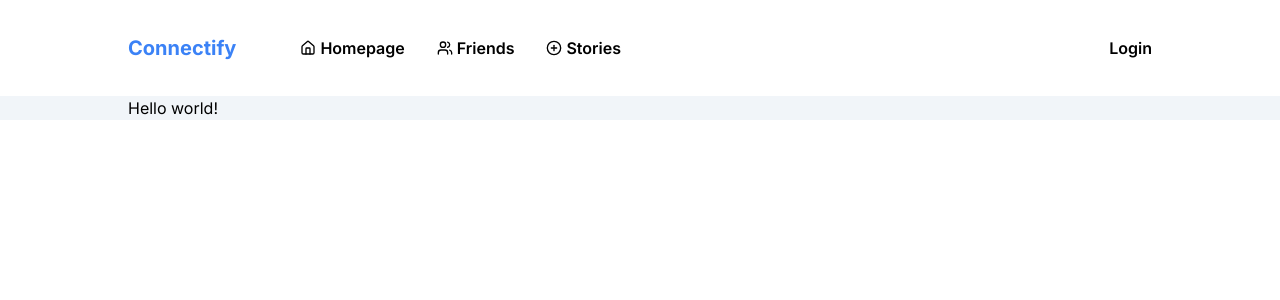
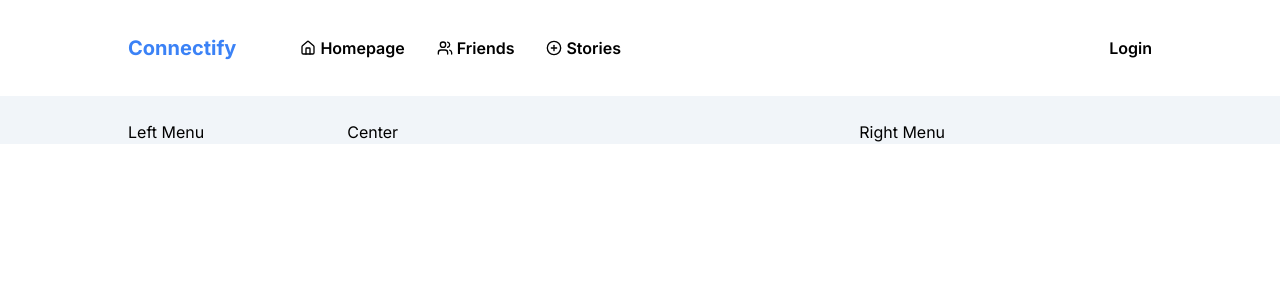
Before and after one commit to fath-nasrudin/connectify, a Next.js app: page / in a window 1280 px wide. Shown: the top 300 px of the page. Built offline with nearby package versions, Linux system fonts and the light colour scheme; no server answers.

Commit message:
feat[homepage]: Add homepage layout

```diff
--- a/app/page.tsx
+++ b/app/page.tsx
@@ -1,7 +1,9 @@
 export default function Home() {
   return (
-    <main>
-      <div>Hello world!</div>
-    </main>
+    <div className="pt-6 flex gap-6">
+      <div className="hidden xl:block w-[20%]">Left Menu</div>
+      <div className="w-full lg:w-[70%] xl:w-[50%]">Center</div>
+      <div className="hidden lg:block w-[30%]">Right Menu</div>
+    </div>
   );
 }
```
